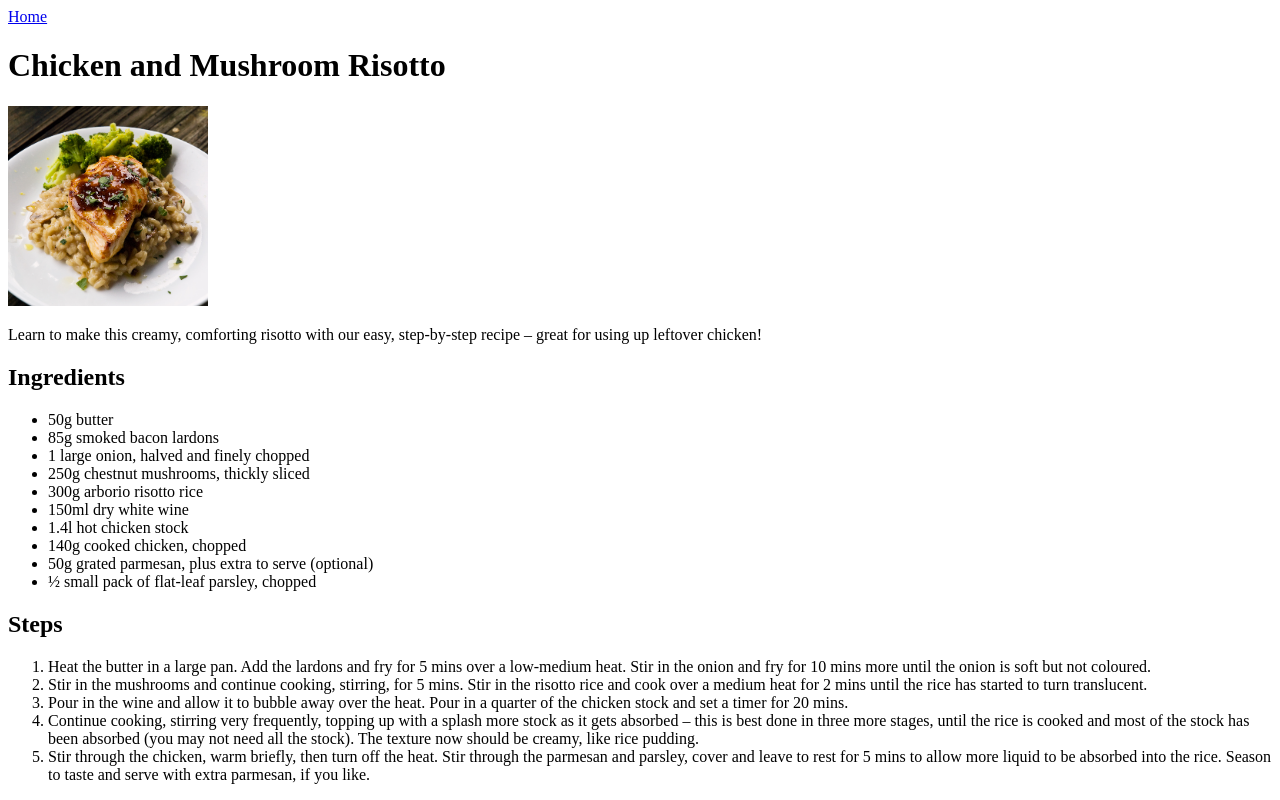
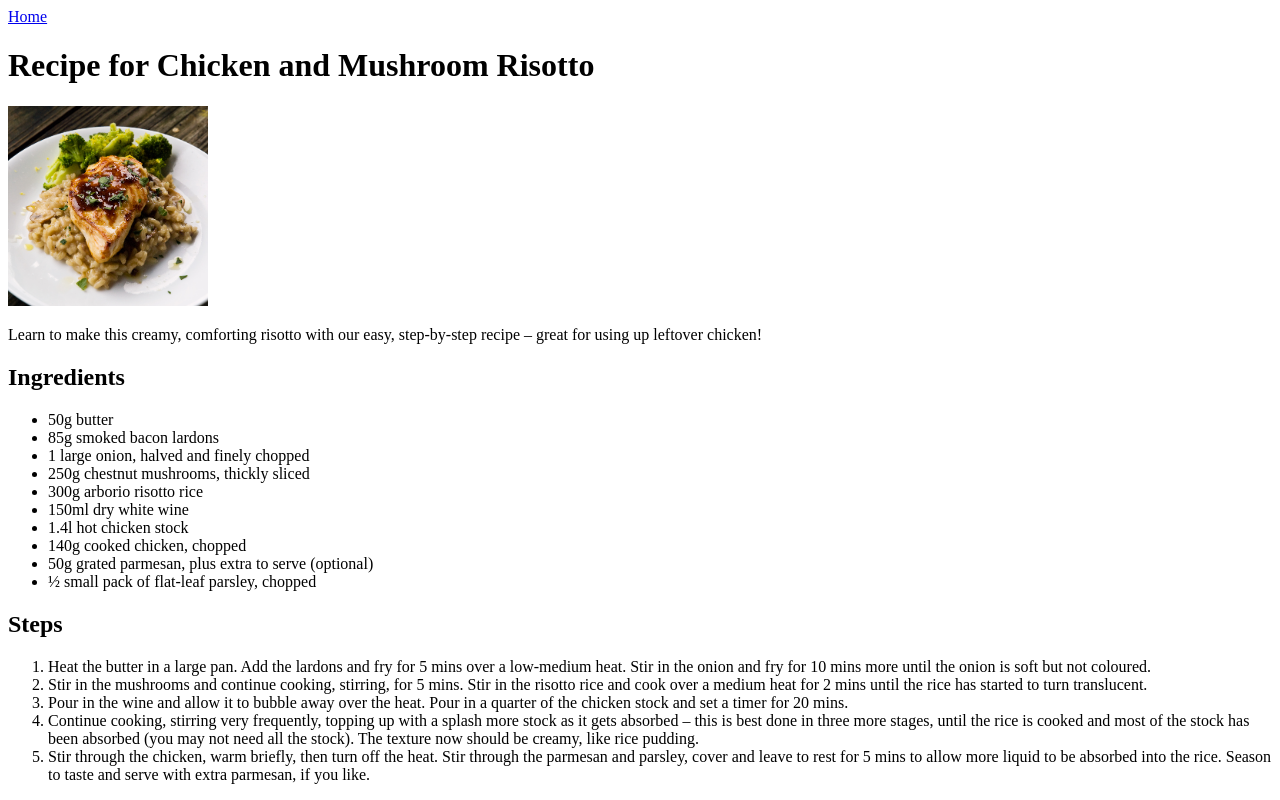
Before and after one commit to tnaccarato/odin-recipes, a plain HTML site: page risotto.html in a window 1280 px wide. Drawn offline with Linux system fonts and the light colour scheme.

Commit message:
Changed recipe to recipe for

```diff
--- a/risotto.html
+++ b/risotto.html
@@ -9,7 +9,7 @@
         <!--All recipe info take from here:
         https://www.bbcgoodfood.com/recipes/chicken-mushroom-risotto-->
         <a href="index.html">Home</a>
-        <h1>Chicken and Mushroom Risotto</h1>
+        <h1>Recipe for Chicken and Mushroom Risotto</h1>
         <img src="images/risotto.jpg" alt="Risotto" height="200">
         <p>
         Learn to make this creamy, comforting risotto with our easy,
```
